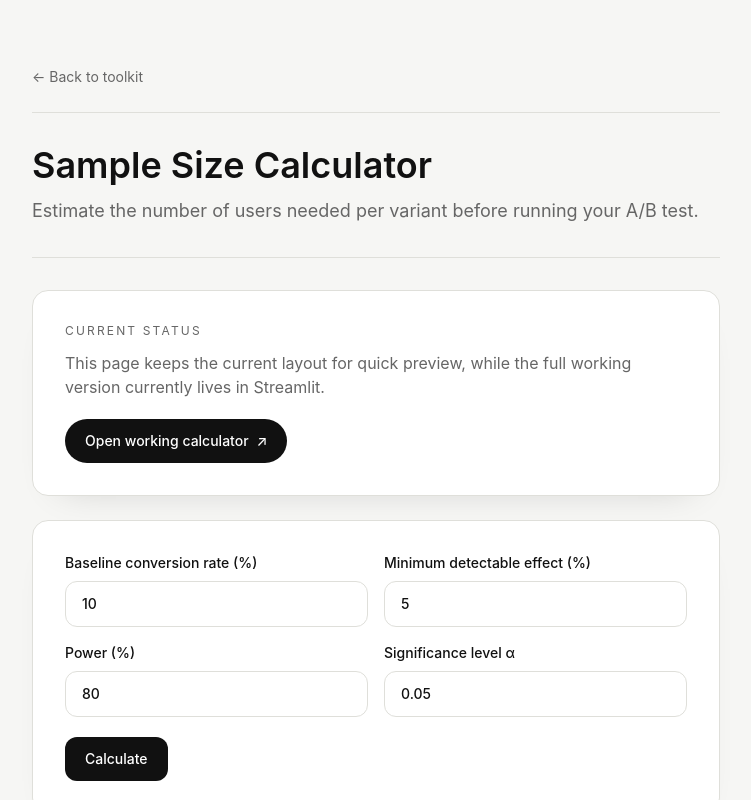
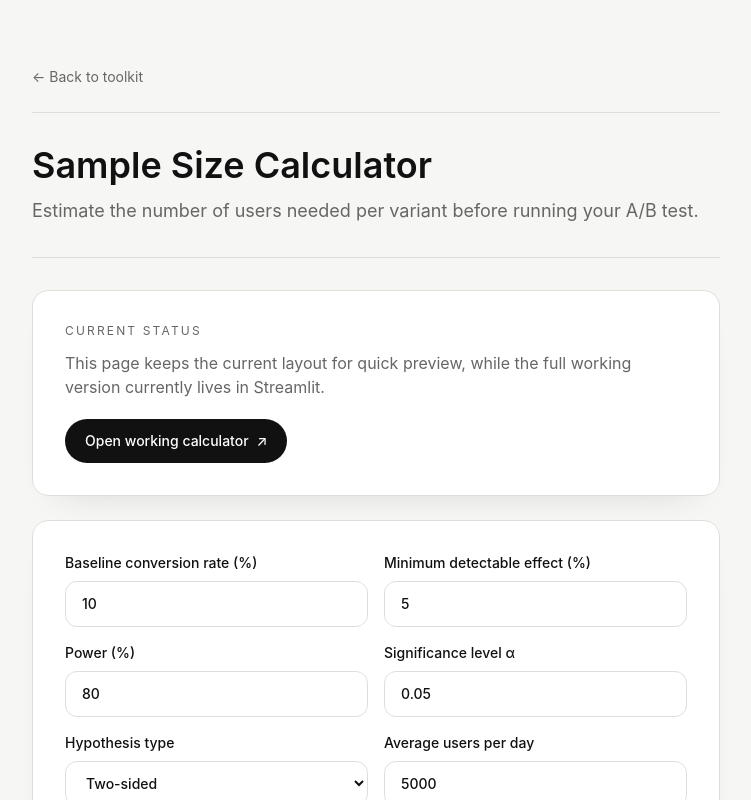
Before and after one commit to elizabeth290789/ab-tools-site, a Next.js app: page /sample-size in a window 1280 px wide. Shown: the top 800 px of the page, without its empty margins (264-1015 px from the left). Built offline with nearby package versions, Linux system fonts and the light colour scheme.

Commit message:
Expand sample-size inputs and duration result

```diff
--- a/app/components/tool-calculator-page.tsx
+++ b/app/components/tool-calculator-page.tsx
@@ -9,6 +9,14 @@ type CalculatorField = {
   label: string;
   placeholder: string;
   defaultValue: string;
+  type?: 'text' | 'number' | 'select';
+  options?: Array<{ label: string; value: string }>;
+};
+
+type CalculatedResult = {
+  id: string;
+  label: string;
+  value: string;
 };
 
 type ToolCalculatorPageProps = {
@@ -16,13 +24,15 @@ type ToolCalculatorPageProps = {
   description: string;
   fields: CalculatorField[];
   workingCalculatorUrl: string;
+  calculateResults?: (values: Record<string, string>) => CalculatedResult[];
 };
 
 export default function ToolCalculatorPage({
   title,
   description,
   fields,
-  workingCalculatorUrl
+  workingCalculatorUrl,
+  calculateResults
 }: ToolCalculatorPageProps) {
   const pathname = usePathname();
   const streamlitUrlMapping: Record<string, string> = {
@@ -39,6 +49,7 @@ export default function ToolCalculatorPage({
     Object.fromEntries(fields.map((field) => [field.id, field.defaultValue]))
   );
   const [hasCalculated, setHasCalculated] = useState(false);
+  const calculatedResults = calculateResults?.(values) ?? [];
 
   const onCalculate = (event: React.FormEvent<HTMLFormElement>) => {
     event.preventDefault();
@@ -82,7 +93,26 @@ export default function ToolCalculatorPage({
               {fields.map((field) => (
                 <label key={field.id} className="flex flex-col gap-2 text-sm font-medium">
                   <span>{field.label}</span>
+                  {field.type === 'select' ? (
+                    <select
+                      value={values[field.id]}
+                      onChange={(event) =>
+                        setValues((prev) => ({
+                          ...prev,
+                          [field.id]: event.target.value
+                        }))
+                      }
+                      className="rounded-xl border border-border bg-white px-4 py-3 text-sm outline-none transition-colors focus:border-ink/40"
+                    >
+                      {(field.options ?? []).map((option) => (
+                        <option key={option.value} value={option.value}>
+                          {option.label}
+                        </option>
+                      ))}
+                    </select>
+                  ) : (
                     <input
+                      type={field.type ?? 'text'}
                       value={values[field.id]}
                       onChange={(event) =>
                         setValues((prev) => ({
@@ -93,6 +123,7 @@ export default function ToolCalculatorPage({
                       placeholder={field.placeholder}
                       className="rounded-xl border border-border bg-white px-4 py-3 text-sm outline-none transition-colors focus:border-ink/40"
                     />
+                  )}
                 </label>
               ))}
             </div>
@@ -116,6 +147,12 @@ export default function ToolCalculatorPage({
                   <p className="mt-2 text-lg font-medium">{values[field.id] || '—'}</p>
                 </div>
               ))}
+              {calculatedResults.map((result) => (
+                <div key={result.id} className="rounded-xl border border-border bg-canvas px-4 py-3">
+                  <p className="text-xs uppercase tracking-[0.18em] text-muted">{result.label}</p>
+                  <p className="mt-2 text-lg font-medium">{result.value || '—'}</p>
+                </div>
+              ))}
             </div>
           ) : (
             <p className="mt-3 text-sm text-muted">
--- a/app/sample-size/page.tsx
+++ b/app/sample-size/page.tsx
@@ -1,4 +1,37 @@
+'use client';
+
 import ToolCalculatorPage from '../components/tool-calculator-page';
+
+const normalQuantile = (probability: number) => {
+  const a = [-3.969683028665376e1, 2.209460984245205e2, -2.759285104469687e2, 1.38357751867269e2, -3.066479806614716e1, 2.506628277459239];
+  const b = [-5.447609879822406e1, 1.615858368580409e2, -1.556989798598866e2, 6.680131188771972e1, -1.328068155288572e1];
+  const c = [-7.784894002430293e-3, -3.223964580411365e-1, -2.400758277161838, -2.549732539343734, 4.374664141464968, 2.938163982698783];
+  const d = [7.784695709041462e-3, 3.224671290700398e-1, 2.445134137142996, 3.754408661907416];
+  const pLow = 0.02425;
+  const pHigh = 1 - pLow;
+
+  if (probability <= 0) return Number.NEGATIVE_INFINITY;
+  if (probability >= 1) return Number.POSITIVE_INFINITY;
+
+  if (probability < pLow) {
+    const q = Math.sqrt(-2 * Math.log(probability));
+    return (((((c[0] * q + c[1]) * q + c[2]) * q + c[3]) * q + c[4]) * q + c[5]) /
+      ((((d[0] * q + d[1]) * q + d[2]) * q + d[3]) * q + 1);
+  }
+
+  if (probability > pHigh) {
+    const q = Math.sqrt(-2 * Math.log(1 - probability));
+    return -(((((c[0] * q + c[1]) * q + c[2]) * q + c[3]) * q + c[4]) * q + c[5]) /
+      ((((d[0] * q + d[1]) * q + d[2]) * q + d[3]) * q + 1);
+  }
+
+  const q = probability - 0.5;
+  const r = q * q;
+  return (((((a[0] * r + a[1]) * r + a[2]) * r + a[3]) * r + a[4]) * r + a[5]) * q /
+    (((((b[0] * r + b[1]) * r + b[2]) * r + b[3]) * r + b[4]) * r + 1);
+};
+
+const formatInteger = (value: number) => Intl.NumberFormat('en-US', { maximumFractionDigits: 0 }).format(value);
 
 export default function SampleSizePage() {
   return (
@@ -7,11 +40,97 @@ export default function SampleSizePage() {
       workingCalculatorUrl="https://ab-test-toolkit.streamlit.app/Sample_Size_Calculator"
       description="Estimate the number of users needed per variant before running your A/B test."
       fields={[
-        { id: 'baseline-rate', label: 'Baseline conversion rate (%)', placeholder: '10', defaultValue: '10' },
-        { id: 'mde', label: 'Minimum detectable effect (%)', placeholder: '5', defaultValue: '5' },
-        { id: 'power', label: 'Power (%)', placeholder: '80', defaultValue: '80' },
-        { id: 'alpha', label: 'Significance level α', placeholder: '0.05', defaultValue: '0.05' }
+        { id: 'baseline-rate', label: 'Baseline conversion rate (%)', placeholder: '10', defaultValue: '10', type: 'number' },
+        { id: 'mde', label: 'Minimum detectable effect (%)', placeholder: '5', defaultValue: '5', type: 'number' },
+        { id: 'power', label: 'Power (%)', placeholder: '80', defaultValue: '80', type: 'number' },
+        { id: 'alpha', label: 'Significance level α', placeholder: '0.05', defaultValue: '0.05', type: 'number' },
+        {
+          id: 'hypothesis-type',
+          label: 'Hypothesis type',
+          placeholder: '',
+          defaultValue: 'two-sided',
+          type: 'select',
+          options: [
+            { label: 'Two-sided', value: 'two-sided' },
+            { label: 'One-sided', value: 'one-sided' }
+          ]
+        },
+        { id: 'users-per-day', label: 'Average users per day', placeholder: '5000', defaultValue: '5000', type: 'number' },
+        { id: 'traffic-share', label: 'Traffic share in experiment (%)', placeholder: '100', defaultValue: '100', type: 'number' },
+        {
+          id: 'experiment-type',
+          label: 'Experiment type',
+          placeholder: '',
+          defaultValue: 'ab',
+          type: 'select',
+          options: [
+            { label: 'A/B (2 variants)', value: 'ab' },
+            { label: 'A/B/n (3 variants)', value: 'abn' }
+          ]
+        }
       ]}
+      calculateResults={(values) => {
+        const baselineRate = Number(values['baseline-rate']) / 100;
+        const mde = Number(values.mde) / 100;
+        const power = Number(values.power) / 100;
+        const alpha = Number(values.alpha);
+        const hypothesisType = values['hypothesis-type'];
+        const usersPerDay = Number(values['users-per-day']);
+        const trafficShare = Number(values['traffic-share']) / 100;
+        const variantCount = values['experiment-type'] === 'abn' ? 3 : 2;
+
+        const isValid =
+          Number.isFinite(baselineRate) &&
+          Number.isFinite(mde) &&
+          Number.isFinite(power) &&
+          Number.isFinite(alpha) &&
+          Number.isFinite(usersPerDay) &&
+          Number.isFinite(trafficShare) &&
+          baselineRate > 0 &&
+          baselineRate < 1 &&
+          mde > 0 &&
+          power > 0 &&
+          power < 1 &&
+          alpha > 0 &&
+          alpha < 1 &&
+          usersPerDay > 0 &&
+          trafficShare > 0 &&
+          trafficShare <= 1;
+
+        if (!isValid) {
+          return [
+            { id: 'required-per-variant', label: 'Required sample size per variant', value: '—' },
+            { id: 'total-sample-size', label: 'Total sample size', value: '—' },
+            { id: 'estimated-duration-days', label: 'Estimated test duration (days)', value: '—' }
+          ];
+        }
+
+        const treatmentRate = Math.min(0.999999, baselineRate * (1 + mde));
+        const pooledRate = (baselineRate + treatmentRate) / 2;
+        const zAlpha = normalQuantile(hypothesisType === 'one-sided' ? 1 - alpha : 1 - alpha / 2);
+        const zBeta = normalQuantile(power);
+        const numerator =
+          zAlpha * Math.sqrt(2 * pooledRate * (1 - pooledRate)) +
+          zBeta * Math.sqrt(baselineRate * (1 - baselineRate) + treatmentRate * (1 - treatmentRate));
+        const denominator = Math.abs(treatmentRate - baselineRate);
+        const samplePerVariant = Math.ceil((numerator * numerator) / (denominator * denominator));
+        const totalSampleSize = samplePerVariant * variantCount;
+        const estimatedDurationDays = Math.ceil(totalSampleSize / (usersPerDay * trafficShare));
+
+        return [
+          {
+            id: 'required-per-variant',
+            label: 'Required sample size per variant',
+            value: formatInteger(samplePerVariant)
+          },
+          { id: 'total-sample-size', label: 'Total sample size', value: formatInteger(totalSampleSize) },
+          {
+            id: 'estimated-duration-days',
+            label: 'Estimated test duration (days)',
+            value: formatInteger(estimatedDurationDays)
+          }
+        ];
+      }}
     />
   );
 }
```
Lines whose indentation alone changed are shown as unchanged.
